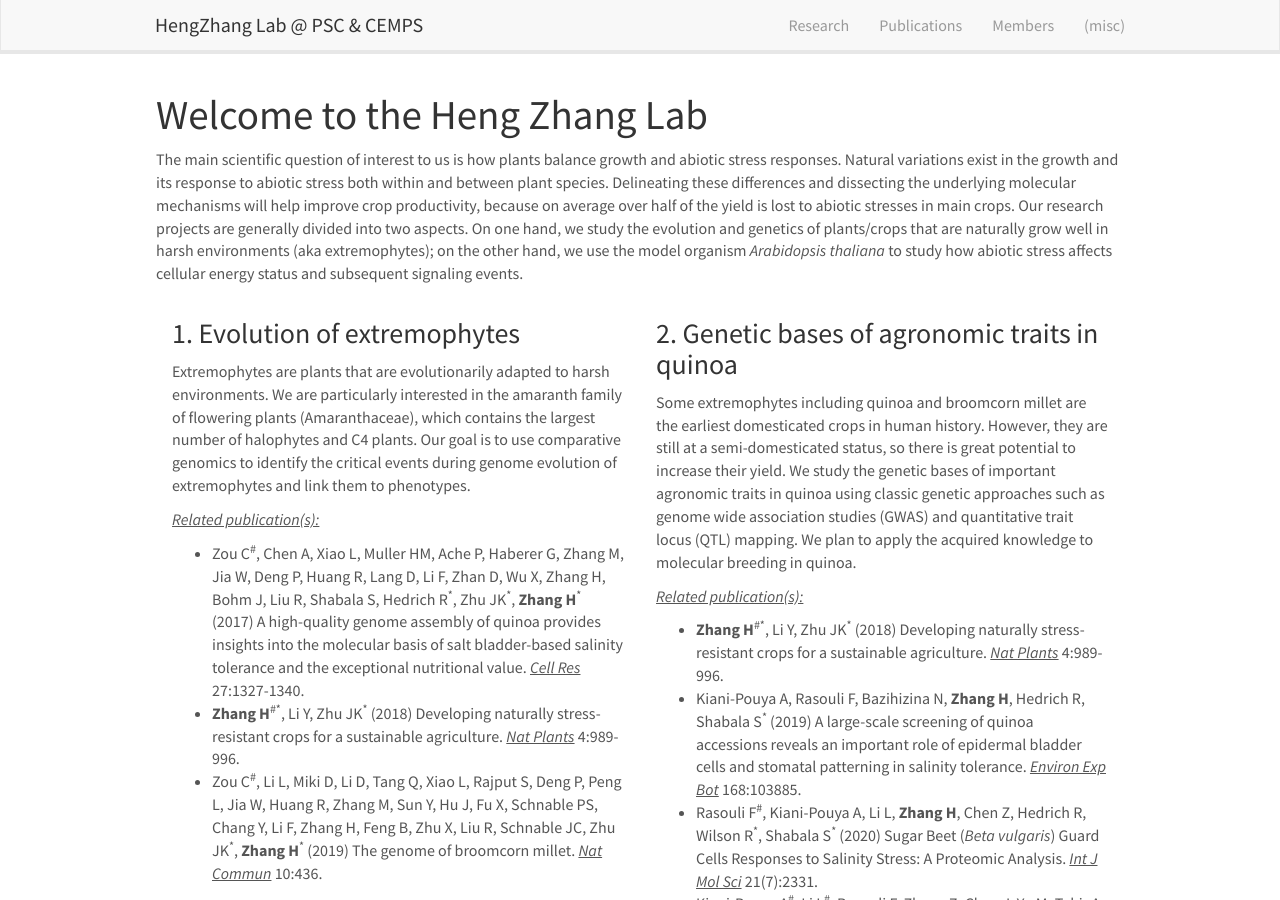
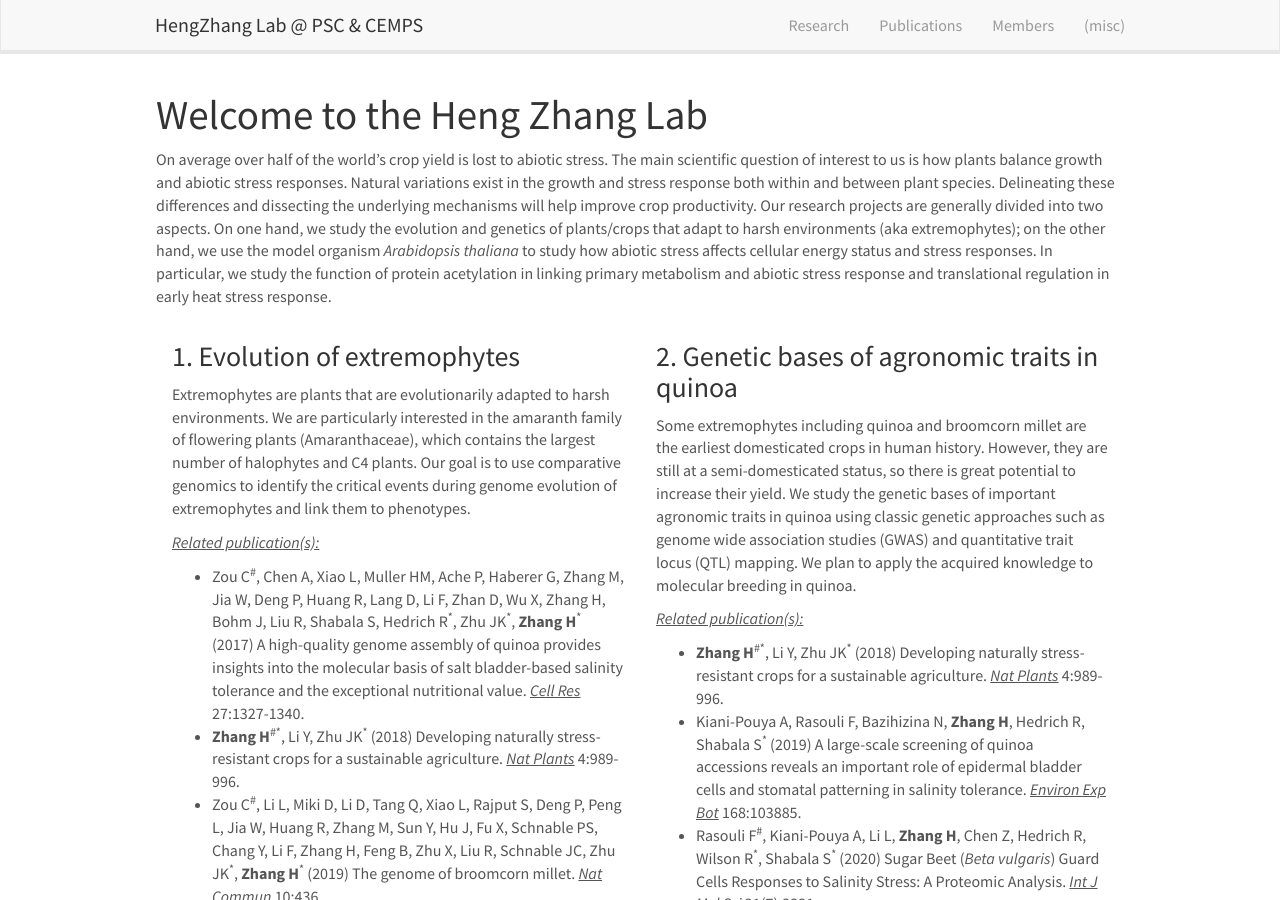
Before and after one commit to hengzhanglab/hengzhanglab.github.io, a Jekyll site: the page built from _pages/home.md, in a window 1280 px wide and 900 px high. Built offline with Jekyll 4.4.1, drawn with Linux system fonts in a browser that asks for light colours.

Commit message:
Update home.md

```diff
--- a/_pages/home.md
+++ b/_pages/home.md
@@ -6,7 +6,7 @@ sitemap: false
 permalink: /
 ---
 
-The main scientific question of interest to us is how plants balance growth and abiotic stress responses.  Natural variations exist in the growth and its response to abiotic stress both within and between plant species.  Delineating these differences and dissecting the underlying molecular mechanisms will help improve crop productivity, because on average over half of the yield is lost to abiotic stresses in main crops.  Our research projects are generally divided into two aspects. On one hand, we study the evolution and genetics of plants/crops that are naturally grow well in harsh environments (aka extremophytes); on the other hand, we use the model organism *Arabidopsis thaliana* to study how abiotic stress affects cellular energy status and subsequent signaling events.
+On average over half of the world's crop yield is lost to abiotic stress. The main scientific question of interest to us is how plants balance growth and abiotic stress responses.  Natural variations exist in the growth and stress response both within and between plant species.  Delineating these differences and dissecting the underlying mechanisms will help improve crop productivity.  Our research projects are generally divided into two aspects. On one hand, we study the evolution and genetics of plants/crops that adapt to harsh environments (aka extremophytes); on the other hand, we use the model organism *Arabidopsis thaliana* to study how abiotic stress affects cellular energy status and stress responses. In particular, we study the function of protein acetylation in linking primary metabolism and abiotic stress response and translational regulation in early heat stress response.
 
 <div class="col-sm-6 clearfix">
 
```
